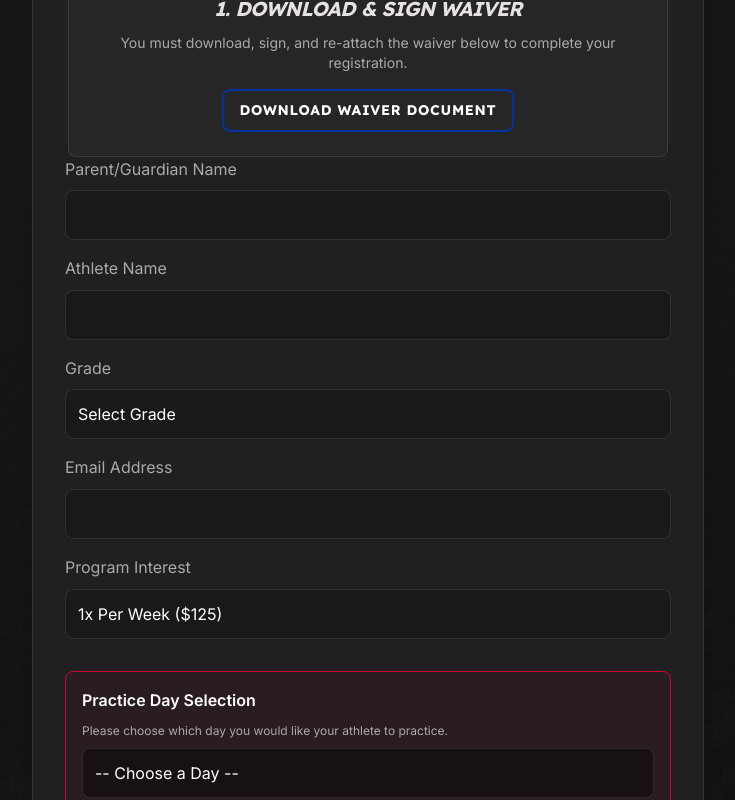
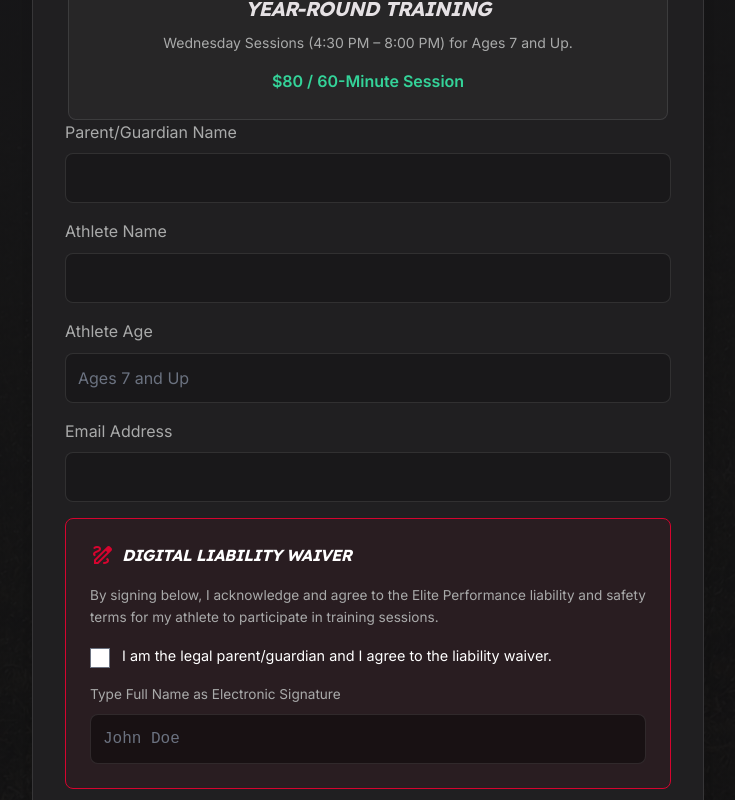
Before and after one commit to RayBah0-0/Elite-Performance, a React (Vite) app: page /contact in a window 1280 px wide. Shown: the part 520-1320 px from the top of the page, without its empty margins (272-1007 px from the left). Built offline with nearby package versions, Linux system fonts and the light colour scheme; no server answers.

Commit message:
Update site structure to  session fee, digital waivers, and home page conversion elements

```diff
--- a/src/pages/Contact.jsx
+++ b/src/pages/Contact.jsx
@@ -5,13 +5,11 @@
 export default function Contact() {
   const [status, setStatus] = useState('');
   const location = useLocation();
-  const [program, setProgram] = useState('1x');
 
   useEffect(() => {
-    if (location.state?.plan) {
-      setProgram(location.state.plan);
-    }
-  }, [location.state]);
+    // Scroll to top when loading
+    window.scrollTo(0, 0);
+  }, []);
 
   const handleSubmit = async (e) => {
     e.preventDefault();
@@ -19,19 +17,16 @@
     setStatus('Submitting...');
 
     try {
-      // PERMANENT FIX: Read the waiver file and convert to base64 to store in CRM
-      const fileInput = document.getElementById('waiverUpload');
-      const file = fileInput?.files[0];
+      const isAgreed = form.waiverAgreed.checked;
+      const signature = form.waiverSignature.value;
 
-      let base64Waiver = null;
-      if (file) {
-        const reader = new FileReader();
-        base64Waiver = await new Promise((resolve, reject) => {
-          reader.onload = () => resolve(reader.result);
-          reader.onerror = error => reject(error);
-          reader.readAsDataURL(file);
-        });
+      if (!isAgreed || !signature.trim()) {
+        setStatus('Error: Please sign the digital waiver to proceed.');
+        return;
       }
+
+      const timestamp = new Date().toLocaleString();
+      const digitalWaiverString = `Digitally signed by: ${signature} on ${timestamp}. Agreement confirmed via checkbox.`;
 
       const handleSuccess = async () => {
         setStatus('Success! Redirecting to payment...');
@@ -41,10 +36,10 @@
           parentName: formData.get('parentName'),
           athleteName: formData.get('athleteName'),
           email: formData.get('email'),
-          program: formData.get('program'),
-          grade: formData.get('grade'),
-          practiceDay: formData.get('practiceDay') || 'N/A',
-          waiverData: base64Waiver, // Saved to CRM instead of emailing via Formspree
+          program: 'Training Session ($80)',
+          grade: formData.get('grade') || 'Ages 7+',
+          practiceDay: 'Wednesday',
+          waiverData: digitalWaiverString,
           status: 'New'
         };
 
@@ -57,21 +52,14 @@
           localStorage.setItem('crm_leads', JSON.stringify([...existingLeads, { ...lead, id: Date.now(), date: new Date().toISOString() }]));
         }
 
-        // Redirect to Square Link
-        if (program === '1x') {
-          window.location.href = 'https://square.link/u/AKBWAP2h';
-        } else if (program === '2x') {
-          window.location.href = 'https://square.link/u/3kuIyrq7';
-        } else {
-          setStatus('Registration received! We will be in touch soon.');
-          form.reset();
-        }
+        // Manual coordination requested by owner
+        setStatus('Registration received! We will be in touch soon to confirm your time block.');
+        form.reset();
       };
 
       const submitData = new FormData(form);
-      // Remove file to prevent Formspree "File Uploads Not Permitted" error regardless of plan status
-      submitData.delete('waiver');
-      submitData.append('waiver_status', 'Waiver successfully uploaded and saved to Supabase CRM.');
+      // Remove sensitive signature data from Formspree payload if desired, or keep it. We will just append the status.
+      submitData.append('waiver_status', digitalWaiverString);
 
       const response = await fetch(form.action, {
         method: form.method,
@@ -103,10 +91,10 @@
         <div className="max-w-2xl mx-auto bg-card border border-white/10 p-8 rounded-xl shadow-2xl" style={{ backgroundColor: 'var(--bg-card)', borderColor: 'var(--border-color)', borderRadius: '1rem', padding: '2rem' }}>
 
           <div className="waiver-card mb-8 text-center" style={{ background: 'rgba(255,255,255,0.03)', padding: '1.5rem', borderRadius: '0.5rem', border: '1px solid var(--border-color)' }}>
-            <span className="material-symbols-outlined text-3xl mb-2 text-primary">description</span>
-            <h3 className="mb-2 text-xl font-bold">1. Download & Sign Waiver</h3>
-            <p className="mb-4 text-muted text-sm">You must download, sign, and re-attach the waiver below to complete your registration.</p>
-            <a href="/LIABILITY WAIVER.pdf" download="Elite Performance Liability Waiver.pdf" className="btn btn-outline" style={{ padding: '0.5rem 1rem', fontSize: '0.875rem' }}>Download Waiver Document</a>
+            <span className="material-symbols-outlined text-3xl mb-2 text-primary">sports_gymnastics</span>
+            <h3 className="mb-2 text-xl font-bold">Year-Round Training</h3>
+            <p className="mb-4 text-muted text-sm">Wednesday Sessions (4:30 PM – 8:00 PM) for Ages 7 and Up.</p>
+            <p className="text-emerald-400 font-bold">$80 / 60-Minute Session</p>
           </div>
 
           <form
@@ -130,17 +118,9 @@
             </div>
 
             <div>
-              <label htmlFor="grade" style={{ display: 'block', marginBottom: '0.5rem', color: 'var(--text-muted)' }}>Grade</label>
-              <select id="grade" name="grade" required
-                style={{ width: '100%', padding: '0.75rem', borderRadius: '0.5rem', border: '1px solid var(--border-color)', background: 'rgba(0,0,0,0.2)', color: 'var(--white)' }}>
-                <option value="">Select Grade</option>
-                <option value="3rd">3rd Grade</option>
-                <option value="4th">4th Grade</option>
-                <option value="5th">5th Grade</option>
-                <option value="6th">6th Grade</option>
-                <option value="7th">7th Grade</option>
-                <option value="8th">8th Grade</option>
-              </select>
+              <label htmlFor="grade" style={{ display: 'block', marginBottom: '0.5rem', color: 'var(--text-muted)' }}>Athlete Age</label>
+              <input type="number" id="grade" name="grade" min="7" placeholder="Ages 7 and Up" required
+                style={{ width: '100%', padding: '0.75rem', borderRadius: '0.5rem', border: '1px solid var(--border-color)', background: 'rgba(0,0,0,0.2)', color: 'var(--white)' }} />
             </div>
 
             <div>
@@ -149,34 +129,27 @@
                 style={{ width: '100%', padding: '0.75rem', borderRadius: '0.5rem', border: '1px solid var(--border-color)', background: 'rgba(0,0,0,0.2)', color: 'var(--white)' }} />
             </div>
 
-            <div>
-              <label htmlFor="program" style={{ display: 'block', marginBottom: '0.5rem', color: 'var(--text-muted)' }}>Program Interest</label>
-              <select id="program" name="program" value={program} onChange={(e) => setProgram(e.target.value)}
-                style={{ width: '100%', padding: '0.75rem', borderRadius: '0.5rem', border: '1px solid var(--border-color)', background: 'rgba(0,0,0,0.2)', color: 'var(--white)' }}>
-                <option value="1x">1x Per Week ($125)</option>
-                <option value="2x">2x Per Week ($200)</option>
-                <option value="other">Other / Questions</option>
-              </select>
-            </div>
+            <div style={{ backgroundColor: 'rgba(214, 4, 47, 0.05)', padding: '1.5rem', borderRadius: '0.5rem', border: '1px solid var(--primary)' }}>
+              <h3 style={{ display: 'flex', alignItems: 'center', gap: '0.5rem', marginBottom: '1rem', color: 'var(--white)', fontWeight: 'bold' }}>
+                <span className="material-symbols-outlined text-primary">draw</span>
+                Digital Liability Waiver
+              </h3>
+              <p style={{ fontSize: '0.85rem', color: 'var(--text-muted)', marginBottom: '1rem' }}>
+                By signing below, I acknowledge and agree to the Elite Performance liability and safety terms for my athlete to participate in training sessions.
+              </p>
 
-            { (program && program.toString().includes('1x')) && (
-              <div style={{ marginTop: '1rem', marginBottom: '1rem', padding: '1rem', border: '1px solid var(--primary)', borderRadius: '0.5rem', background: 'rgba(214, 4, 47, 0.05)' }}>
-                <label htmlFor="practiceDay" style={{ display: 'block', marginBottom: '0.5rem', color: 'var(--white)', fontWeight: 'bold' }}>Practice Day Selection</label>
-                <p style={{ fontSize: '0.75rem', color: 'var(--text-muted)', marginBottom: '0.5rem' }}>Please choose which day you would like your athlete to practice.</p>
-                <select id="practiceDay" name="practiceDay" required
-                  style={{ width: '100%', padding: '0.75rem', borderRadius: '0.5rem', border: '1px solid var(--border-color)', background: 'rgba(0,0,0,0.4)', color: 'var(--white)' }}>
-                  <option value="">-- Choose a Day --</option>
-                  <option value="Monday">Monday</option>
-                  <option value="Saturday">Saturday</option>
-                </select>
+              <div style={{ display: 'flex', alignItems: 'flex-start', gap: '0.75rem', marginBottom: '1rem' }}>
+                <input type="checkbox" id="waiverAgreed" name="waiverAgreed" required style={{ marginTop: '0.25rem', width: '1.25rem', height: '1.25rem', accentColor: 'var(--primary)' }} />
+                <label htmlFor="waiverAgreed" style={{ fontSize: '0.9rem', color: 'var(--white)', cursor: 'pointer' }}>
+                  I am the legal parent/guardian and I agree to the liability waiver.
+                </label>
               </div>
-            )}
 
-            <div style={{ backgroundColor: 'rgba(214, 4, 47, 0.1)', padding: '1rem', borderRadius: '0.5rem', border: '1px solid var(--primary)' }}>
-              <label htmlFor="waiverUpload" style={{ display: 'block', marginBottom: '0.5rem', color: 'var(--white)', fontWeight: 'bold' }}>2. Attach Signed Waiver (Required)</label>
-              <input type="file" id="waiverUpload" name="waiver" required accept=".pdf,.doc,.docx,.jpg,.jpeg,.png"
-                style={{ width: '100%', padding: '0.5rem', color: 'var(--white)' }} />
-              <p style={{ fontSize: '0.75rem', color: 'var(--text-muted)', marginTop: '0.5rem' }}>You cannot proceed to payment without attaching your signed waiver.</p>
+              <div>
+                <label htmlFor="waiverSignature" style={{ display: 'block', marginBottom: '0.5rem', fontSize: '0.85rem', color: 'var(--text-muted)' }}>Type Full Name as Electronic Signature</label>
+                <input type="text" id="waiverSignature" name="waiverSignature" placeholder="John Doe" required
+                  style={{ width: '100%', padding: '0.75rem', borderRadius: '0.5rem', border: '1px solid var(--border-color)', background: 'rgba(0,0,0,0.4)', color: 'var(--white)', fontFamily: 'monospace' }} />
+              </div>
             </div>
 
             <div>
@@ -186,7 +159,7 @@
             </div>
 
             <button type="submit" className="btn btn-primary w-full mt-4" style={{ marginTop: '1rem' }}>
-              {status || 'Proceed to Payment'}
+              {status || 'Submit Registration'}
             </button>
           </form>
         </div>
--- a/src/pages/Pricing.jsx
+++ b/src/pages/Pricing.jsx
@@ -6,25 +6,22 @@
       <div className="container fade-in visible">
         <div className="section-header text-center">
           <h2>Simple <span className="text-gradient">Pricing</span></h2>
-          <p>Limited to 24 athletes per group. Secure your spot today.</p>
+          <p>Year-round athletic development. Limited group sizes.</p>
         </div>
-        <div className="pricing-grid">
+        <div className="pricing-grid" style={{ gridTemplateColumns: '1fr', maxWidth: '400px', margin: '0 auto' }}>
           <div className="pricing-card popular">
-            <div className="popular-badge">Most Popular</div>
+            <div className="popular-badge">Year-Round Training</div>
             <div className="pricing-header">
-              <h3>1x Per Week</h3>
-              <div className="price"><span>$</span>125</div>
-              <p className="pricing-desc">5 Week Program</p>
+              <h3>Training Session</h3>
+              <div className="price"><span>$</span>80</div>
+              <p className="pricing-desc">60 Minute Session</p>
             </div>
-            <Link to="/contact" state={{ plan: '1x' }} className="btn btn-primary w-full">Select Plan</Link>
-          </div>
-          <div className="pricing-card">
-            <div className="pricing-header">
-              <h3>2x Per Week</h3>
-              <div className="price"><span>$</span>200</div>
-              <p className="pricing-desc">5 Week Program</p>
-            </div>
-            <Link to="/contact" state={{ plan: '2x' }} className="btn btn-outline w-full">Select Plan</Link>
+            <ul className="pricing-features mb-6 text-left text-slate-300 text-sm space-y-3">
+              <li className="flex items-center gap-2"><span className="material-symbols-outlined text-emerald-400 text-sm">check_circle</span> Ages 7 and Up</li>
+              <li className="flex items-center gap-2"><span className="material-symbols-outlined text-emerald-400 text-sm">check_circle</span> Elite Coaching</li>
+              <li className="flex items-center gap-2"><span className="material-symbols-outlined text-emerald-400 text-sm">check_circle</span> Speed & Agility Focus</li>
+            </ul>
+            <Link to="/contact" className="btn btn-primary w-full">Start Training Today</Link>
           </div>
         </div>
       </div>
--- a/src/pages/Schedule.jsx
+++ b/src/pages/Schedule.jsx
@@ -7,57 +7,26 @@
         <div className="schedule-header" style={{ marginBottom: '3rem' }}>
           <div className="section-header no-margin text-left">
             <h2>Training <span className="text-gradient">Schedule</span></h2>
-            <div style={{ backgroundColor: 'rgba(0, 51, 160, 0.2)', border: '1px solid var(--secondary)', padding: '0.75rem 1.25rem', borderRadius: '0.5rem', margin: '1.5rem 0', display: 'flex', alignItems: 'center', gap: '0.5rem', color: 'var(--white)', fontWeight: 'bold', width: 'fit-content' }}>
-              <span className="material-symbols-outlined text-secondary" style={{ fontSize: '1.25rem' }}>event</span>
-              <span style={{ fontSize: '0.9rem' }}>May 18, 2026 – June 20, 2026</span>
-            </div>
-            <p className="location-text" style={{ marginBottom: '1.5rem' }}>
+            <p className="location-text" style={{ marginBottom: '1.5rem', marginTop: '1.5rem' }}>
               <span className="material-symbols-outlined text-primary">location_on</span>
               1300 Hilton Parma Corners Rd, Hilton, NY
             </p>
-            <div className="enrolling-badge pulse-badge" style={{ display: 'inline-block' }}>
-              Now Enrolling!
-            </div>
           </div>
         </div>
 
-        <div className="schedule-grid">
+        <div className="schedule-grid" style={{ gridTemplateColumns: '1fr', maxWidth: '600px', margin: '0 auto' }}>
           <div className="schedule-card border-top-primary">
-            <div className="day-bg-text">MON</div>
-            <h3 className="schedule-day-title">Monday Sessions</h3>
+            <div className="day-bg-text">WED</div>
+            <h3 className="schedule-day-title">Wednesday Sessions</h3>
             <div className="schedule-rows stagger-animate visible">
               <div className="schedule-row">
-                <div className="schedule-info"><h4>3rd & 4th Grade</h4></div>
-                <div className="schedule-time text-primary">4:30 – 5:30 PM</div>
-              </div>
-              <div className="schedule-row">
-                <div className="schedule-info"><h4>5th & 6th Grade</h4></div>
-                <div className="schedule-time text-primary">5:30 – 6:30 PM</div>
-              </div>
-              <div className="schedule-row">
-                <div className="schedule-info"><h4>7th & 8th Grade</h4></div>
-                <div className="schedule-time text-primary">6:30 – 7:30 PM</div>
+                <div className="schedule-info"><h4>Ages 7 and Up</h4></div>
+                <div className="schedule-time text-primary">4:30 PM – 8:00 PM</div>
               </div>
             </div>
-          </div>
-
-          <div className="schedule-card border-top-secondary">
-            <div className="day-bg-text">SAT</div>
-            <h3 className="schedule-day-title">Saturday Sessions</h3>
-            <div className="schedule-rows stagger-animate visible">
-              <div className="schedule-row">
-                <div className="schedule-info"><h4>3rd & 4th Grade</h4></div>
-                <div className="schedule-time text-secondary">8:00 – 9:00 AM</div>
-              </div>
-              <div className="schedule-row">
-                <div className="schedule-info"><h4>5th & 6th Grade</h4></div>
-                <div className="schedule-time text-secondary">9:00 – 10:00 AM</div>
-              </div>
-              <div className="schedule-row">
-                <div className="schedule-info"><h4>7th & 8th Grade</h4></div>
-                <div className="schedule-time text-secondary">10:00 – 11:00 AM</div>
-              </div>
-            </div>
+            <p className="text-slate-400 text-sm mt-6 text-center italic">
+              * Exact 60-minute training block will be coordinated manually after signup.
+            </p>
           </div>
         </div>
 
```
Also changed, not shown: src/pages/Admin.jsx (+17 -3 lines), src/pages/Home.jsx (+46 -27 lines).
